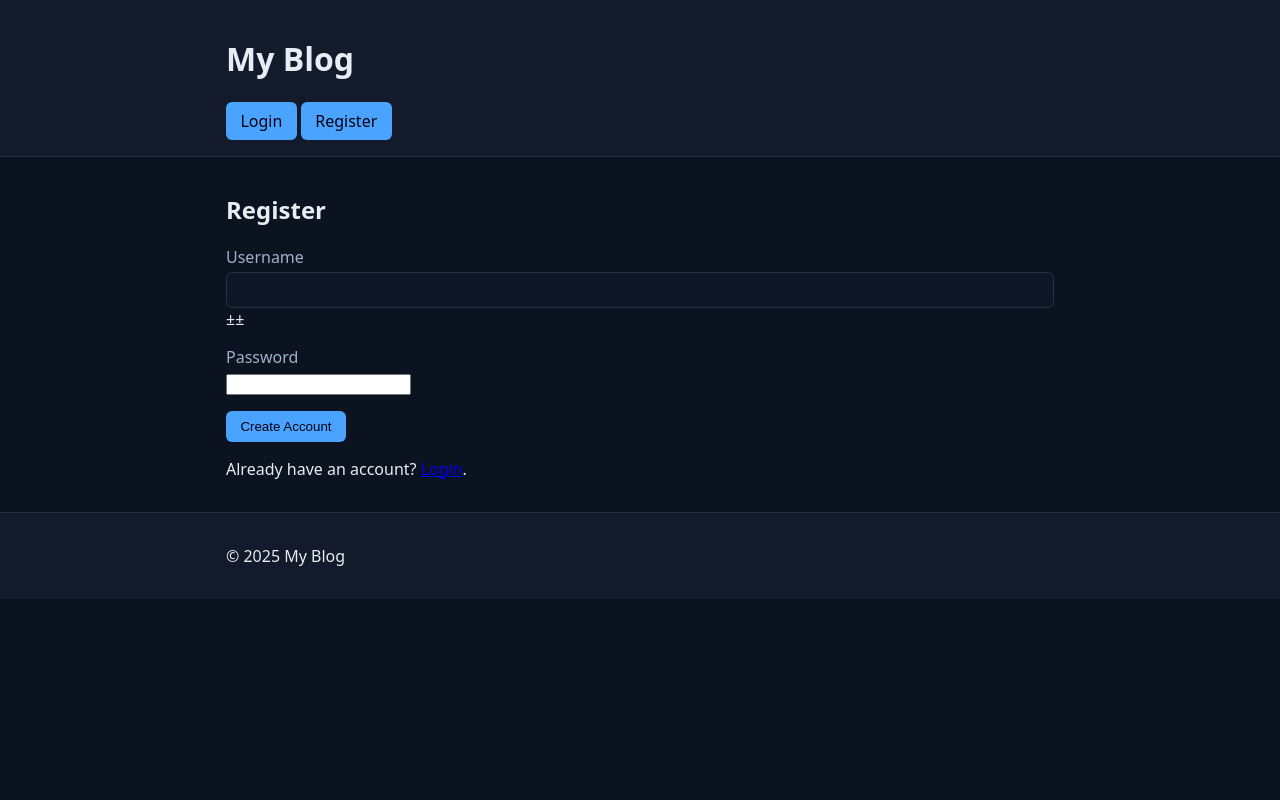
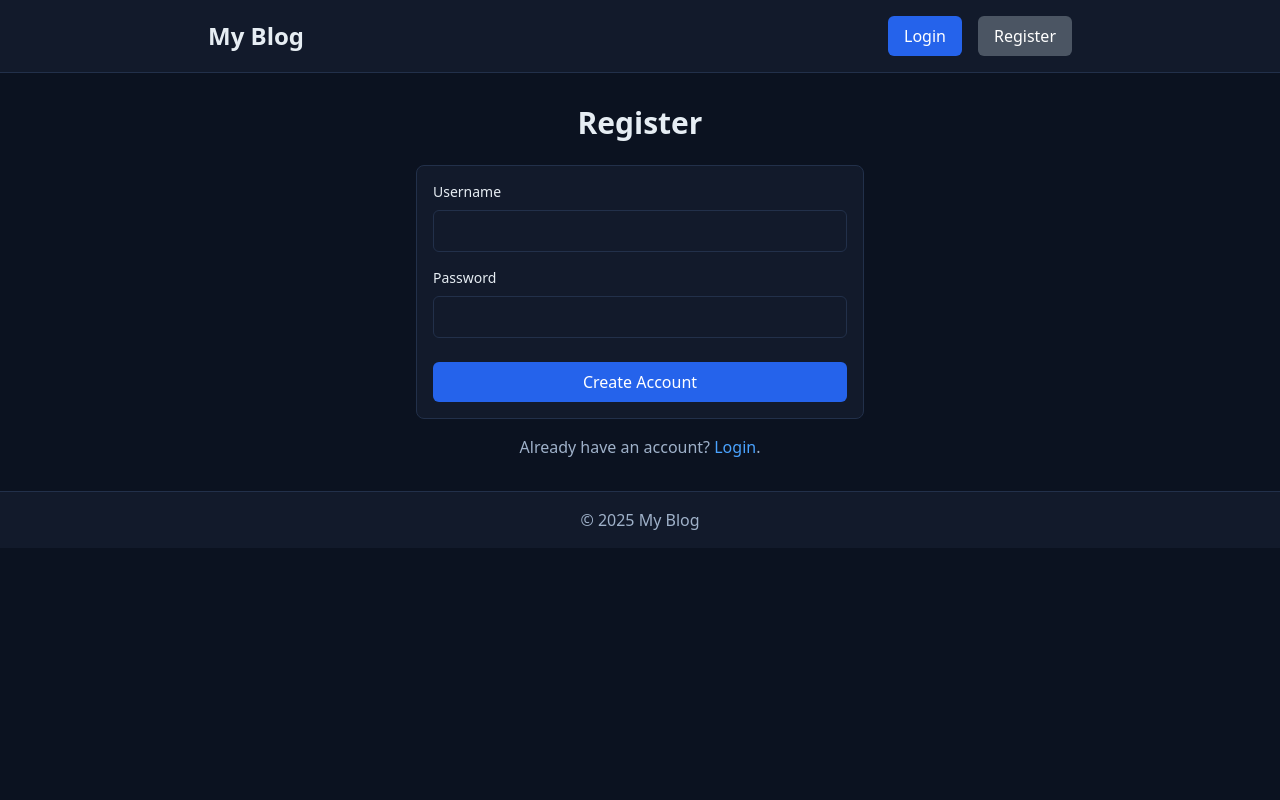
Before and after one commit to roarharjo/basic-flask-blog, a Flask app: page /auth/register in a window 1280 px wide. Run offline with Flask 3, Linux system fonts and the light colour scheme; style sheets or scripts are compiled from the project's sources.

Commit message:
Implemented Tailwind styling

```diff
--- a/app/templates/auth/register.html
+++ b/app/templates/auth/register.html
@@ -1,17 +1,21 @@
 {% extends 'base.html' %}
 {% block title %}Register - My Blog{% endblock %}
 {% block content %}
-  <h2>Register</h2>
-  <form method="post" class="form">
-    <div class="form-group">
-      <label for="username">Username</label>
-      <input type="text" id="username" name="username" required />±±
-    </div>
-    <div class="form-group">
-      <label for="password">Password</label>
-      <input type="password" id="password" name="password" required />
-    </div>
-    <button type="submit" class="button">Create Account</button>
-  </form>
-  <p>Already have an account? <a href="{{ url_for('auth.login') }}">Login</a>.</p>
+  <div class="max-w-md mx-auto">
+    <h2 class="text-3xl font-bold mb-6 text-center">Register</h2>
+    <form method="post" class="card">
+      <div class="mb-4">
+        <label for="username" class="block text-sm font-medium text-dark-fg mb-2">Username</label>
+        <input type="text" id="username" name="username" class="form-input" required />
+      </div>
+      <div class="mb-6">
+        <label for="password" class="block text-sm font-medium text-dark-fg mb-2">Password</label>
+        <input type="password" id="password" name="password" class="form-input" required />
+      </div>
+      <button type="submit" class="btn-primary w-full">Create Account</button>
+    </form>
+    <p class="text-center mt-4 text-dark-muted">
+      Already have an account? <a href="{{ url_for('auth.login') }}" class="text-dark-accent hover:underline">Login</a>.
+    </p>
+  </div>
 {% endblock %}
--- a/app/templates/base.html
+++ b/app/templates/base.html
@@ -4,40 +4,44 @@
     <meta charset="UTF-8" />
     <meta name="viewport" content="width=device-width, initial-scale=1.0" />
     <title>{% block title %}My Blog{% endblock %}</title>
-    <link rel="stylesheet" href="{{ url_for('static', filename='style.css') }}" />
+    <link rel="stylesheet" href="{{ url_for('static', filename='dist/output.css') }}" />
   </head>
-  <body>
-    <header class="site-header">
-      <div class="container">
-        <h1 class="site-title"><a href="{{ url_for('blog.index') }}">My Blog</a></h1>
-        <nav>
-          {% if current_user.is_authenticated %}
-            <span>Hi, {{ current_user.username }}</span>
-            <a class="button" href="{{ url_for('blog.new_post') }}">New Post</a>
-            <a class="button" href="{{ url_for('admin.dashboard') }}">Admin</a>
-            <a class="button" href="{{ url_for('auth.logout') }}">Logout</a>
-          {% else %}
-            <a class="button" href="{{ url_for('auth.login') }}">Login</a>
-            <a class="button" href="{{ url_for('auth.register') }}">Register</a>
-          {% endif %}
-        </nav>
+  <body class="bg-dark-bg text-dark-fg min-h-screen">
+    <header class="bg-dark-card border-b border-dark-border">
+      <div class="max-w-4xl mx-auto px-4 py-4">
+        <div class="flex justify-between items-center">
+          <h1 class="text-2xl font-bold">
+            <a href="{{ url_for('blog.index') }}" class="text-dark-fg hover:text-dark-accent transition-colors">My Blog</a>
+          </h1>
+          <nav class="flex items-center space-x-4">
+            {% if current_user.is_authenticated %}
+              <span class="text-dark-muted">Hi, {{ current_user.username }}</span>
+              <a class="btn-primary" href="{{ url_for('blog.new_post') }}">New Post</a>
+              <a class="btn-secondary" href="{{ url_for('admin.dashboard') }}">Admin</a>
+              <a class="btn-secondary" href="{{ url_for('auth.logout') }}">Logout</a>
+            {% else %}
+              <a class="btn-primary" href="{{ url_for('auth.login') }}">Login</a>
+              <a class="btn-secondary" href="{{ url_for('auth.register') }}">Register</a>
+            {% endif %}
+          </nav>
+        </div>
       </div>
     </header>
-    <main class="container">
+    <main class="max-w-4xl mx-auto px-4 py-8">
       {% with messages = get_flashed_messages(with_categories=true) %}
         {% if messages %}
-          <ul class="flashes">
+          <div class="mb-6">
             {% for category, message in messages %}
-              <li class="flash {{ category }}">{{ message }}</li>
+              <div class="flash-{{ category }} mb-2">{{ message }}</div>
             {% endfor %}
-          </ul>
+          </div>
         {% endif %}
       {% endwith %}
       {% block content %}{% endblock %}
     </main>
-    <footer class="site-footer">
-      <div class="container">
-        <p>&copy; {{ 2025 }} My Blog</p>
+    <footer class="bg-dark-card border-t border-dark-border mt-auto">
+      <div class="max-w-4xl mx-auto px-4 py-4">
+        <p class="text-dark-muted text-center">&copy; {{ 2025 }} My Blog</p>
       </div>
     </footer>
   </body>
--- /dev/null
+++ b/src/input.css
@@ -0,0 +1,34 @@
+@tailwind base;
+@tailwind components;
+@tailwind utilities;
+
+/* Custom components */
+@layer components {
+  .btn-primary {
+    @apply bg-blue-600 hover:bg-blue-700 text-white px-4 py-2 rounded-md font-medium transition-colors;
+  }
+
+  .btn-secondary {
+    @apply bg-gray-600 hover:bg-gray-700 text-white px-4 py-2 rounded-md font-medium transition-colors;
+  }
+
+  .btn-danger {
+    @apply bg-red-600 hover:bg-red-700 text-white px-4 py-2 rounded-md font-medium transition-colors;
+  }
+
+  .card {
+    @apply bg-dark-card border border-dark-border rounded-lg p-4;
+  }
+
+  .form-input {
+    @apply w-full px-3 py-2 border border-dark-border rounded-md bg-dark-card text-dark-fg placeholder-dark-muted focus:outline-none focus:ring-2 focus:ring-blue-500 focus:border-transparent;
+  }
+
+  .flash-success {
+    @apply bg-green-900 border border-green-700 text-green-200 px-4 py-2 rounded-md;
+  }
+
+  .flash-error {
+    @apply bg-red-900 border border-red-700 text-red-200 px-4 py-2 rounded-md;
+  }
+}
--- /dev/null
+++ b/tailwind.config.js
@@ -0,0 +1,22 @@
+/** @type {import('tailwindcss').Config} */
+module.exports = {
+  content: [
+    "./app/templates/**/*.html",
+    "./app/static/**/*.js",
+  ],
+  theme: {
+    extend: {
+      colors: {
+        'dark-bg': '#0b1220',
+        'dark-fg': '#e6edf3',
+        'dark-muted': '#9fb1c9',
+        'dark-accent': '#4aa3ff',
+        'dark-card': '#121a2b',
+        'dark-border': '#22304a',
+      }
+    },
+  },
+  plugins: [
+    require('@tailwindcss/forms'),
+  ],
+}
```
Also changed, not shown: app/templates/auth/login.html (+17 -13 lines), app/templates/index.html (+16 -9 lines), app/templates/new.html (+9 -9 lines), app/templates/post.html (+10 -6 lines), package.json (added, +13 -0 lines), 1 other file.
